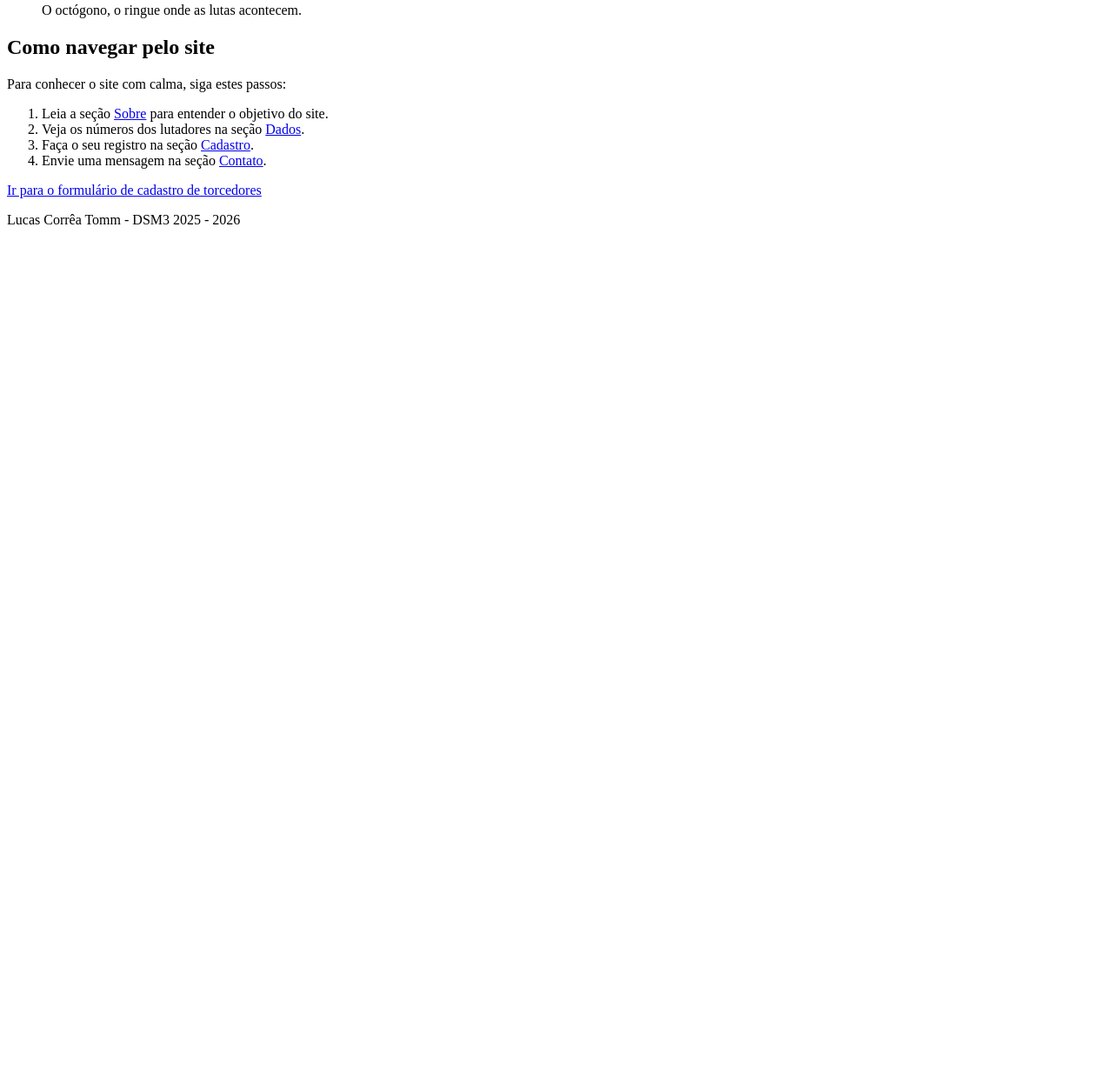
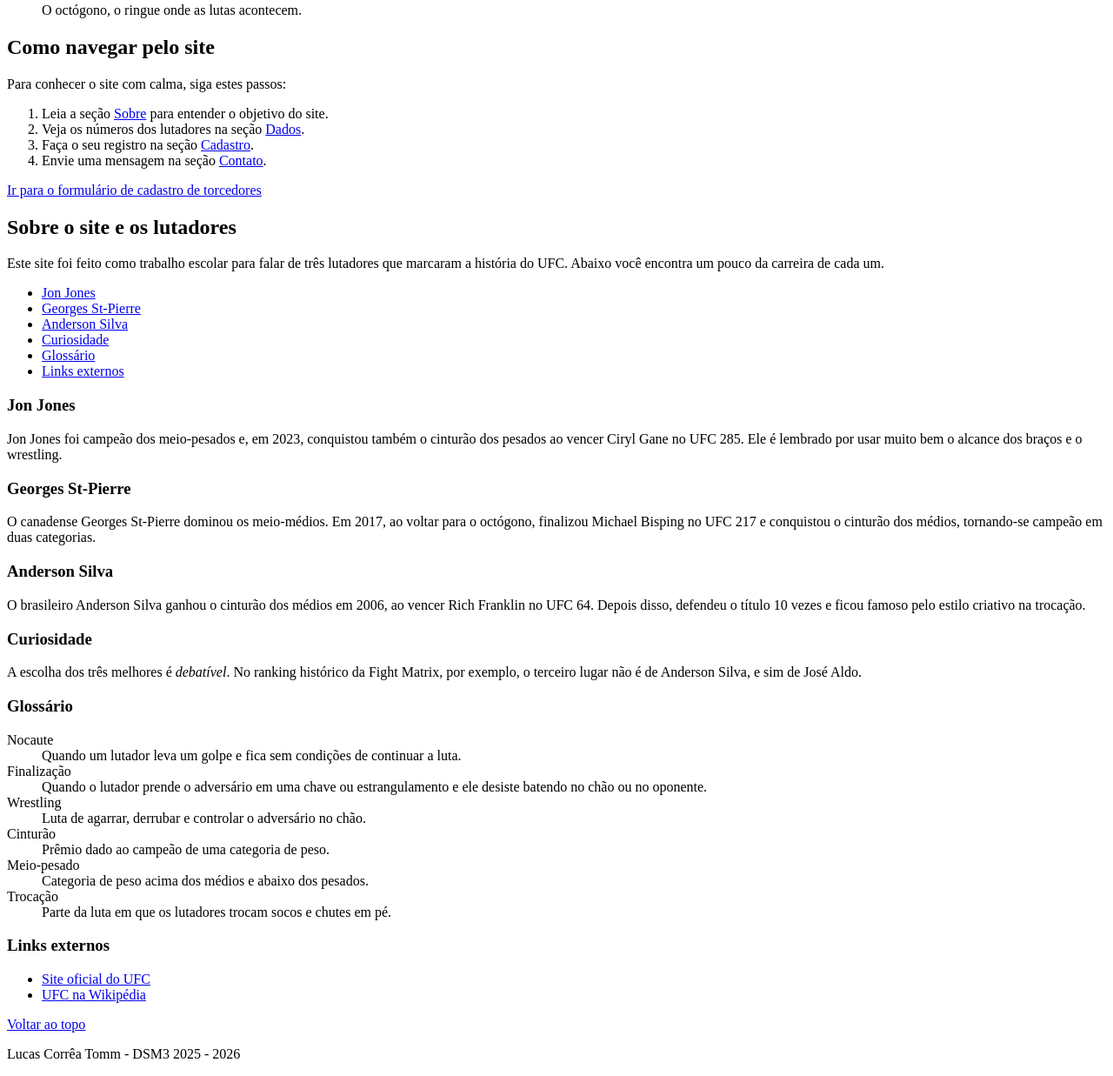
Before and after one commit to Lucas-Tomm/-pagina-tema-livre, a plain HTML site: page index.html in a window 1280 px wide. Shown: the part 4193-5430 px from the top of the page at 87% size. Before the commit the page ends 4471 px from the top, so only its background shows below. Drawn offline with Linux system fonts and the light colour scheme.

Commit message:
Adiciona a seção Sobre com os artigos, a curiosidade e o glossário
Traz o conteúdo da antiga sobre.html para a seção #sobre: sumário, um artigo por lutador, curiosidade, glossário e links externos. Os títulos passam a h2 e h3 para manter a hierarquia da página única.

```diff
--- a/index.html
+++ b/index.html
@@ -92,6 +92,70 @@
         </section>
       </section>
 
+      <section id="sobre">
+        <h2>Sobre o site e os lutadores</h2>
+        <p>Este site foi feito como trabalho escolar para falar de três lutadores que marcaram a história do UFC. Abaixo você encontra um pouco da carreira de cada um.</p>
+
+        <nav aria-label="Sumário">
+          <ul>
+            <li><a href="#jon-jones">Jon Jones</a></li>
+            <li><a href="#georges-st-pierre">Georges St-Pierre</a></li>
+            <li><a href="#anderson-silva">Anderson Silva</a></li>
+            <li><a href="#curiosidade">Curiosidade</a></li>
+            <li><a href="#glossario">Glossário</a></li>
+            <li><a href="#links-externos">Links externos</a></li>
+          </ul>
+        </nav>
+
+        <article id="jon-jones">
+          <h3>Jon Jones</h3>
+          <p>Jon Jones foi campeão dos meio-pesados e, em 2023, conquistou também o cinturão dos pesados ao vencer Ciryl Gane no UFC 285. Ele é lembrado por usar muito bem o alcance dos braços e o wrestling.</p>
+        </article>
+
+        <article id="georges-st-pierre">
+          <h3>Georges St-Pierre</h3>
+          <p>O canadense Georges St-Pierre dominou os meio-médios. Em 2017, ao voltar para o octógono, finalizou Michael Bisping no UFC 217 e conquistou o cinturão dos médios, tornando-se campeão em duas categorias.</p>
+        </article>
+
+        <article id="anderson-silva">
+          <h3>Anderson Silva</h3>
+          <p>O brasileiro Anderson Silva ganhou o cinturão dos médios em 2006, ao vencer Rich Franklin no UFC 64. Depois disso, defendeu o título 10 vezes e ficou famoso pelo estilo criativo na trocação.</p>
+        </article>
+
+        <aside id="curiosidade">
+          <h3>Curiosidade</h3>
+          <p>A escolha dos três melhores é <em>debatível</em>. No ranking histórico da Fight Matrix, por exemplo, o terceiro lugar não é de Anderson Silva, e sim de José Aldo.</p>
+        </aside>
+
+        <section id="glossario">
+          <h3>Glossário</h3>
+          <dl>
+            <dt>Nocaute</dt>
+            <dd>Quando um lutador leva um golpe e fica sem condições de continuar a luta.</dd>
+            <dt>Finalização</dt>
+            <dd>Quando o lutador prende o adversário em uma chave ou estrangulamento e ele desiste batendo no chão ou no oponente.</dd>
+            <dt>Wrestling</dt>
+            <dd>Luta de agarrar, derrubar e controlar o adversário no chão.</dd>
+            <dt>Cinturão</dt>
+            <dd>Prêmio dado ao campeão de uma categoria de peso.</dd>
+            <dt>Meio-pesado</dt>
+            <dd>Categoria de peso acima dos médios e abaixo dos pesados.</dd>
+            <dt>Trocação</dt>
+            <dd>Parte da luta em que os lutadores trocam socos e chutes em pé.</dd>
+          </dl>
+        </section>
+
+        <section id="links-externos">
+          <h3>Links externos</h3>
+          <ul>
+            <li><a href="https://www.ufc.com/" target="_blank" rel="noopener noreferrer">Site oficial do UFC</a></li>
+            <li><a href="https://pt.wikipedia.org/wiki/Ultimate_Fighting_Championship" target="_blank" rel="noopener noreferrer">UFC na Wikipédia</a></li>
+          </ul>
+        </section>
+
+        <p><a href="#topo">Voltar ao topo</a></p>
+      </section>
+
     </main>
     <footer>
       <p>Lucas Corrêa Tomm - DSM3 2025 - 2026</p>
```
